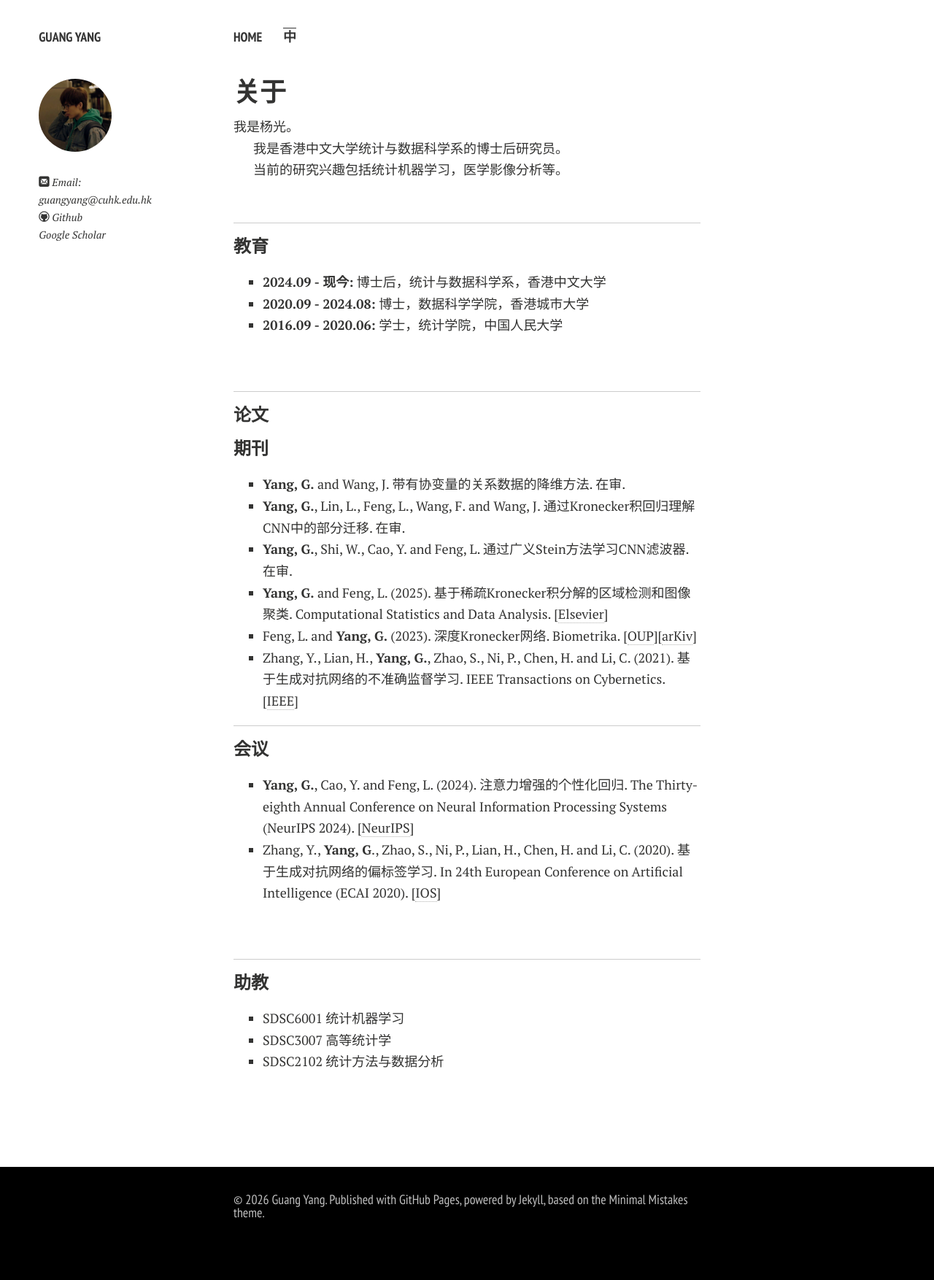
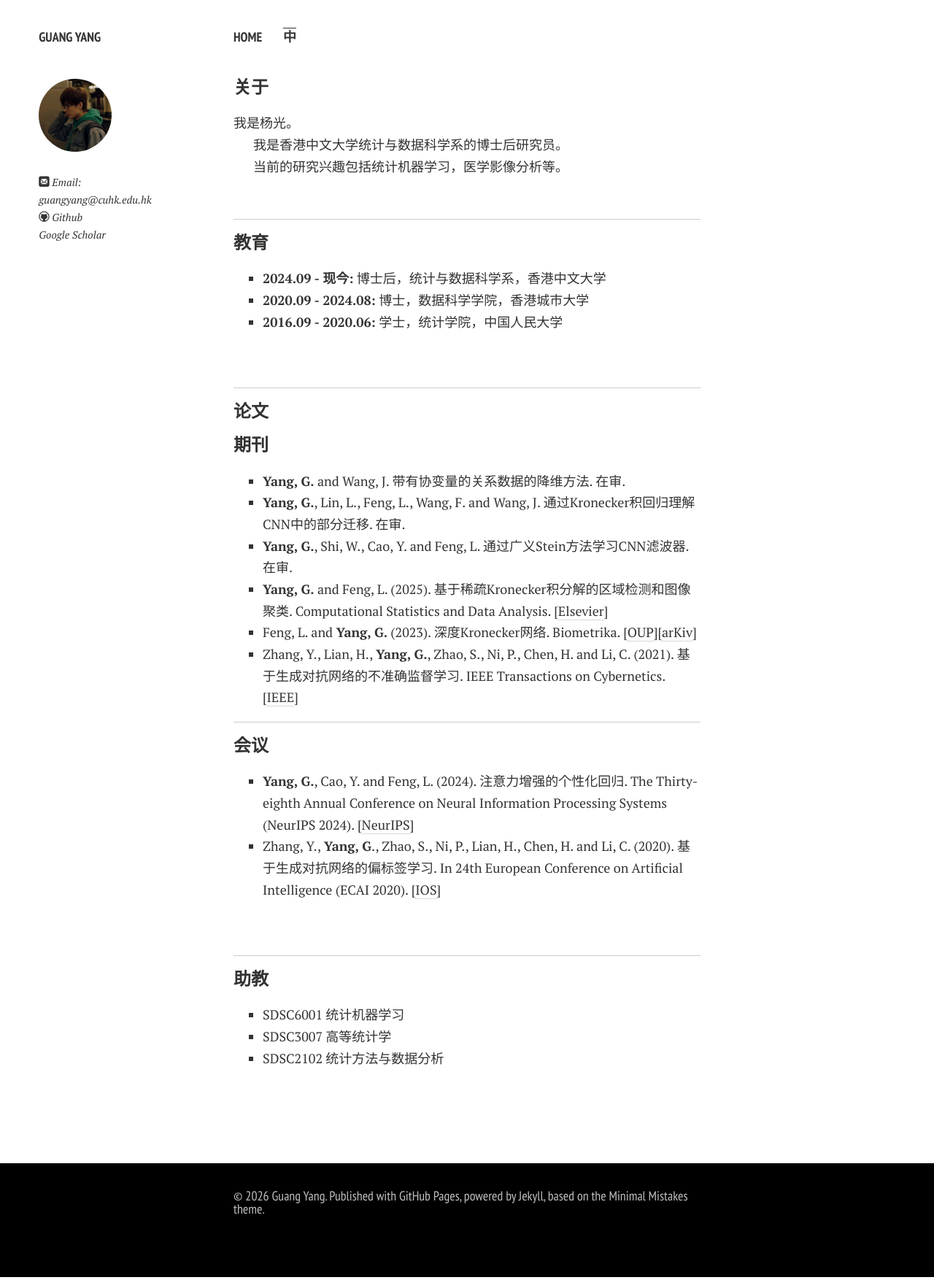
Before and after one commit to YLKnight/YLKnight.github.io, a Jekyll site: the page built from Chinese.md, in a window 1280 px wide. Shown: the whole page at 73% size. Built offline with Jekyll 4.4.1, drawn with Linux system fonts in a browser that asks for light colours; nearby versions of some CDN libraries; comment, search, counter and statistics services are not loaded; a style sheet for code colours, icons or effects is not loaded; our own code applies the rules of GitHub Pages for plain Markdown files.

```diff
--- a/Chinese.md
+++ b/Chinese.md
@@ -2,7 +2,7 @@
 layout: page
 ---
 
-## 关于
+### 关于
 
 我是杨光。
 
```
